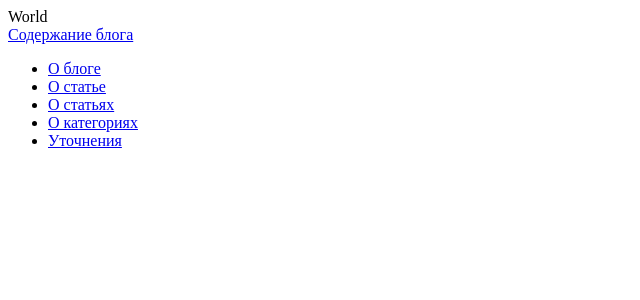
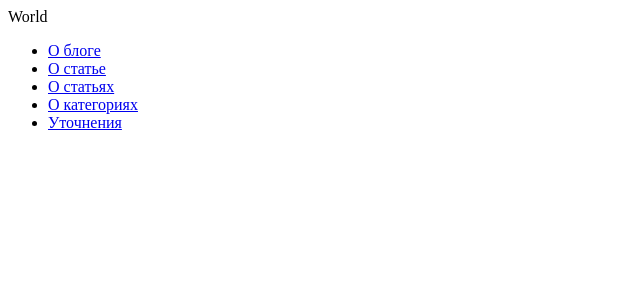
Before and after one commit to LeonidBabkin/hexlet-django-blog, a Django app: page / in a window 1280 px wide. Shown: the top 300 px of the page, without its empty margins (0-640 px from the left). Run offline with Django 4.2, Linux system fonts and the light colour scheme; some libraries are stand-ins or nearby versions.

Commit message:
Update index.html

```diff
--- a/hexlet_django_blog/templates/index.html
+++ b/hexlet_django_blog/templates/index.html
@@ -3,11 +3,8 @@
 {{ who }}
 
 <nav class="navbar navbar-expand-lg navbar-light bg-light">
-
-    <a class="navbar-brand" href="/">Содержание блога</a>
     <div class="collapse navbar-collapse" id="navbarSupportedContent">
     <ul class="navbar-nav mr-auto">
-
         <li class="nav-item">
         <a class="nav-link" href="{% url 'app-views-about' %}">О блоге</a>
         </li>
```
